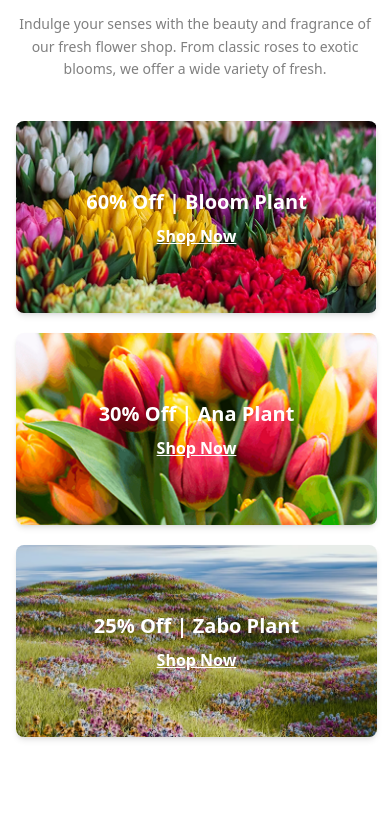
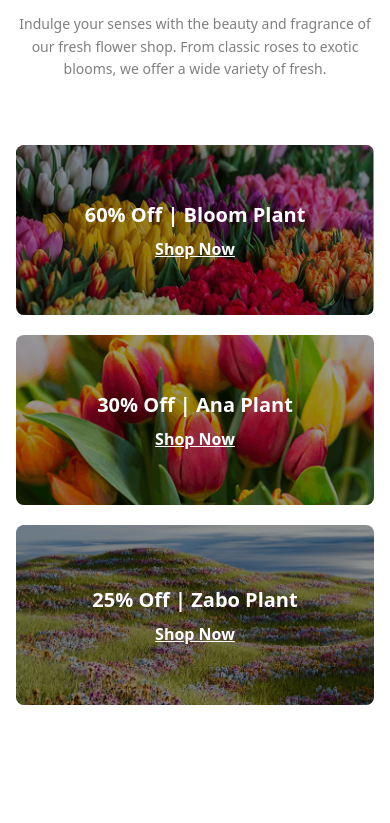
Before and after one commit to HaniumJoli/ph_Assignment2, a plain HTML site: page index.html in a window 390 px wide. Shown: the part 3726-4549 px from the top of the page. Drawn offline with nearby package versions, Linux system fonts and the light colour scheme.

Commit message:
Refactor card layout and styling for improved responsiveness and visual appeal

```diff
--- a/index.html
+++ b/index.html
@@ -298,52 +298,61 @@
             </p>
           </div>
           <div
-            class="w-full flex flex-col sm:flex-row justify-center mt-10 px-4 gap-5"
+            class="w-full flex flex-col md:flex-row justify-center mt-16 px-4 gap-5"
           >
             <!-- Left two vertical cards -->
-            <div class="flex flex-col gap-5">
+            <div class="flex flex-col h-[360px] md:h-[450px] gap-5 md:flex-1/3">
               <!-- Card 1 -->
               <div
-                class="relative w-[361px] h-[192px] sm:w-[367px] sm:h-[200px] bg-[url('assets/deal-bloom.png')] bg-cover bg-center rounded-lg shadow-md p-4 text-white flex flex-col justify-center items-center"
+                class="flex-1 relative rounded-lg"
               >
+                <img src="assets/deal-bloom.png" alt="Bloom Plant" class="absolute inset-0 -z-1 w-full h-full object-cover rounded-lg" />
+                <div class="bg-black/40 rounded-lg p-4 text-white flex flex-col justify-center items-center h-full">
                 <h2 class="text-[20px] font-bold font-noto-serif">
                   60% Off | Bloom Plant
                 </h2>
                 <p class="underline text-sm font-semibold text-[16px] mt-2">
                   Shop Now
                 </p>
+                </div>
               </div>
 
               <!-- Card 2 -->
               <div
-                class="relative w-[361px] h-[192px] sm:w-[367px] sm:h-[200px] bg-[url('assets/deal-ana.png')] bg-cover bg-center rounded-lg shadow-md p-4 text-white flex flex-col justify-center items-center"
+                class="flex-1 relative rounded-lg"
               >
+                <img src="assets/deal-ana.png" alt="Ana Plant" class="absolute inset-0 -z-1 w-full h-full object-cover rounded-lg" />
+              <div class="bg-black/40 rounded-lg p-4 text-white flex flex-col justify-center items-center h-full">
                 <h2 class="text-[20px] font-bold font-noto-serif">
                   30% Off | Ana Plant
                 </h2>
                 <p class="underline text-sm font-semibold text-[16px] mt-2">
                   Shop Now
                 </p>
+                </div>
               </div>
             </div>
 
             <!-- Right wide card -->
             <div
-              class="relative w-[361px] h-[192px] sm:w-[753px] sm:h-[423.13px] bg-[url('assets/deal-zabo.png')] bg-cover bg-center rounded-lg shadow-md p-4 text-white flex flex-col justify-center items-center"
+              class="md:flex-2/3 h-[180px] md:h-[450px] relative rounded-lg"
             >
+            <img src="assets/deal-zabo.png" alt="Zabo Plant" class="absolute inset-0 -z-1 w-full h-full object-cover rounded-lg" />
+            <div class="bg-black/40 rounded-lg p-4 text-white flex flex-col justify-center items-center h-full">
               <h2 class="text-[20px] font-bold font-noto-serif">
                 25% Off | Zabo Plant
               </h2>
               <p class="underline text-sm font-semibold text-[16px] mt-2">
                 Shop Now
               </p>
+              </div>
             </div>
           </div>
         </section>
         <!--Join colorful-->
         <section>
           <div
-            class="w-full py-24 md:py-36 bg-[url('assets/news-letter-bg.png')] bg-cover bg-center p-4 flex flex-col text-white justify-center items-center"
+            class="w-full py-24 md:py-36 bg-[url('assets/news-letter-bg.png')] bg-cover bg-center px-4 flex flex-col text-white justify-center items-center"
           >
             <h2
               class="text-lg sm:text-[3rem] font-bold font-noto-serif mb-6 text-center"
@@ -354,7 +363,7 @@
               <input
                 type="email"
                 placeholder="Write email"
-                class="p-4 md:p-3 flex-1 bg-white text-black focus:outline-none"
+                class="p-4 md:p-3 flex-1 bg-white text-black focus:outline-none min-w-0"
                 required
               />
               <button type="submit" class="px-4 bg-[#E95A08] font-semibold">
```
